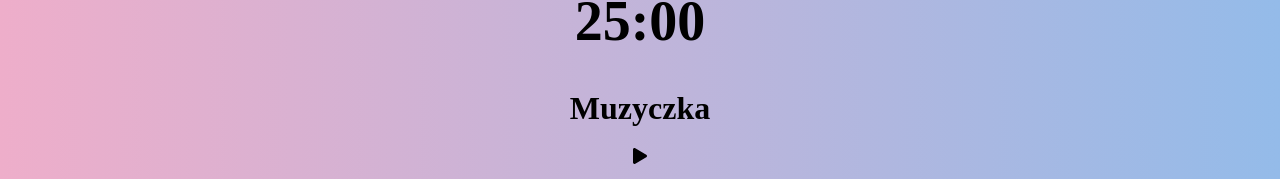
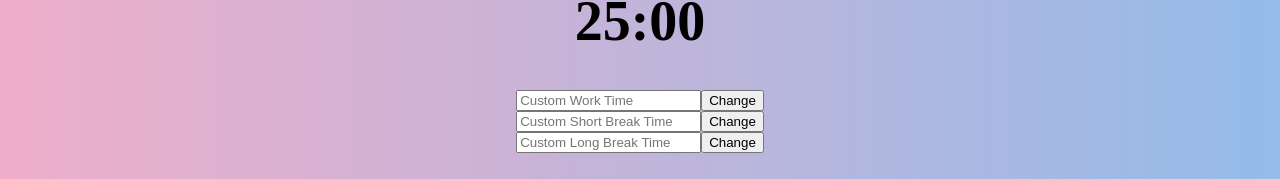
Before and after one commit to xoxoffy/pomodoro, a React (Vite) app: page / in a window 1280 px wide. Shown: the part 579-758 px from the top of the page. Built offline with nearby package versions, Linux system fonts and the light colour scheme.

Commit message:
Custom times implemented!

```diff
--- a/src/query/components/Query.tsx
+++ b/src/query/components/Query.tsx
@@ -27,6 +27,7 @@ const Query: FunctionComponent = () => {
         placeholder="What are you working on? =)"
         type="text"
         disabled={taskIsAccepted}
+        maxLength={32}
       />
       {!taskIsAccepted ? (
         <GiConfirmed
--- a/src/settings/components/Settings.tsx
+++ b/src/settings/components/Settings.tsx
@@ -1,37 +1,47 @@
-import { useDispatch } from 'react-redux';
+import { useDispatch, useSelector } from 'react-redux';
 import './Settings.css';
-import { useState } from 'react';
+import React, { useState } from 'react';
+import { timerActions } from '../../store/slices/timerSlice';
 
 const Settings = () => {
-  const [workTime, setWorkTime] = useState<number>();
+  const [workTime, setWorkTime] = useState<number>(0);
   const [shortBreakTime, setShortBreakTime] = useState<number>();
   const [longBreakTime, setLongBreakTime] = useState<number>();
 
   const dispatch = useDispatch();
 
-  const settingConfirmHandler = () => {};
+  const active = useSelector((state: any) => state.timer.isTimerActive);
+  const taskIsAccepted = useSelector((state: any) => state.query.isTaskVisible);
+
+  const settingConfirmHandler = (event: React.FormEvent) => {
+    event.preventDefault();
+
+    dispatch(timerActions.changeWorkTimer(workTime));
+  };
 
   return (
     <div className="settings-inputs">
-      <form>
+      <form onSubmit={settingConfirmHandler}>
         <input
-          onChange={(event: React.ChangeEvent<HTMLInputElement>) =>
-            setWorkTime(event.target.value)
-          }
-          placeholder="Custom worktime"
+          onChange={(event) => setWorkTime(event.target.value)}
+          placeholder="Custom work time"
+          value={workTime}
         />
+        <button type="submit">Confirm</button>
       </form>
       <form>
         <input
           onChange={(event) => setShortBreakTime(event.target.value)}
           placeholder="Custom short break time"
         />
+        <button type="submit">Confirm</button>
       </form>
       <form>
         <input
           onChange={(event) => setLongBreakTime(event.target.value)}
           placeholder="Custom long break time"
         />
+        <button type="submit">Confirm</button>
       </form>
     </div>
   );
--- a/src/timer/components/Timer.tsx
+++ b/src/timer/components/Timer.tsx
@@ -13,12 +13,22 @@ import './Timer.css';
 import { breakMessages, workMessages } from '../../assets/messages';
 import { BsFillSkipEndFill } from 'react-icons/bs';
 
-const INITIAL_WORK_TIME_IN_SECONDS = 25 * 60; // 25 minutes
-const INITIAL_SHORT_BREAK_TIME_IN_SECONDS = 5 * 60; // 5 minutes
-const INITIAL_LONG_BREAK_TIME_IN_SECONDS = 15 * 60; // 15 minutes
+const Timer: FunctionComponent = () => {
+  const workTimer = useSelector((state: any) => state.timer.workTimer);
+  const shortBreakTimer = useSelector(
+    (state: any) => state.timer.shortBreakTimer
+  );
+  const longBreakTimer = useSelector(
+    (state: any) => state.timer.longBreakTimer
+  );
 
-const Timer: FunctionComponent = () => {
-  const [timer, setTimer] = useState(INITIAL_WORK_TIME_IN_SECONDS);
+  const [customWorkTime, setCustomWorkTime] = useState<number>(workTimer);
+  const [customShortBreakTime, setCustomShortBreakTime] =
+    useState<number>(shortBreakTimer);
+  const [customLongBreakTime, setCustomLongBreakTime] =
+    useState<number>(longBreakTimer);
+
+  const [timer, setTimer] = useState(customWorkTime);
 
   const dispatch = useDispatch();
   const active = useSelector((state: any) => state.timer.isTimerActive);
@@ -48,7 +58,7 @@ const Timer: FunctionComponent = () => {
   const activateWorkState = (interval?: any, pomodoroState?: string) => {
     activateTask(interval);
 
-    setTimer(INITIAL_WORK_TIME_IN_SECONDS);
+    setTimer(customWorkTime);
     dispatch(timerActions.increaseIntervalCount());
     dispatch(timerActions.changePomodoroState(pomodoroState));
   };
@@ -57,9 +67,9 @@ const Timer: FunctionComponent = () => {
     activateTask(interval);
 
     if (pomodoroState === 'shortBreak') {
-      setTimer(INITIAL_SHORT_BREAK_TIME_IN_SECONDS);
+      setTimer(customShortBreakTime);
     } else {
-      setTimer(INITIAL_LONG_BREAK_TIME_IN_SECONDS);
+      setTimer(customLongBreakTime);
     }
     dispatch(timerActions.increaseIntervalCount());
     dispatch(timerActions.changePomodoroState(pomodoroState));
@@ -101,7 +111,7 @@ const Timer: FunctionComponent = () => {
 
       if (timer === 0 && intervalCount === 7) {
         activateTask(interval);
-        setTimer(INITIAL_WORK_TIME_IN_SECONDS);
+        setTimer(customWorkTime);
         dispatch(timerActions.resetIntervalCount());
         dispatch(timerActions.changePomodoroState('work'));
       }
@@ -121,15 +131,27 @@ const Timer: FunctionComponent = () => {
     }
   };
 
+  const formSubmitHandler = (event) => {
+    event.preventDefault();
+
+    setTimer(customWorkTime);
+  };
+
   return (
     <Fragment>
       <br />
       <div className="state-buttons">
         <button onClick={activateWorkState}>Working!</button>
-        <button onClick={() => activateBreakState(undefined, 'shortBreak')}>
+        <button
+          disabled={pomodoroState === 'shortBreak'}
+          onClick={() => activateBreakState(undefined, 'shortBreak')}
+        >
           Short Break
         </button>
-        <button onClick={() => activateBreakState(undefined, 'longBreak')}>
+        <button
+          disabled={pomodoroState === 'longBreak'}
+          onClick={() => activateBreakState(undefined, 'longBreak')}
+        >
           Long Break
         </button>
         <label className="toggle">
@@ -162,6 +184,30 @@ const Timer: FunctionComponent = () => {
           />
         )}
       </h1>
+      <form onSubmit={formSubmitHandler}>
+        <input
+          onChange={(event) => setCustomWorkTime(event.target.value)}
+          type="text"
+          placeholder="Custom Work Time"
+        />
+        <button>Change</button>
+      </form>
+      <form onSubmit={formSubmitHandler}>
+        <input
+          onChange={(event) => setCustomShortBreakTime(event.target.value)}
+          type="text"
+          placeholder="Custom Short Break Time"
+        />
+        <button>Change</button>
+      </form>
+      <form onSubmit={formSubmitHandler}>
+        <input
+          onChange={(event) => setCustomLongBreakTime(event.target.value)}
+          type="text"
+          placeholder="Custom Long Break Time"
+        />
+        <button>Change</button>
+      </form>
     </Fragment>
   );
 };
```
